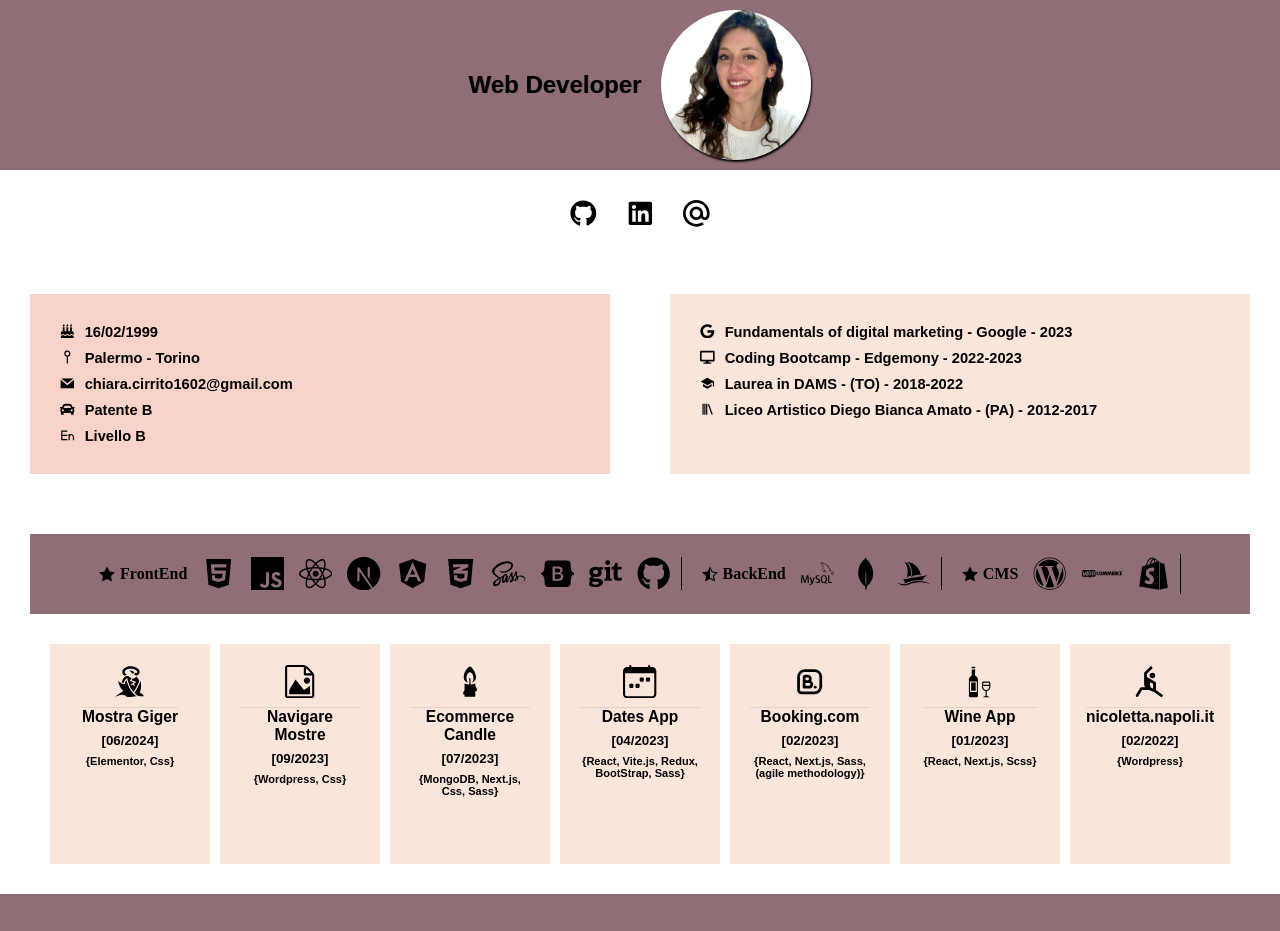
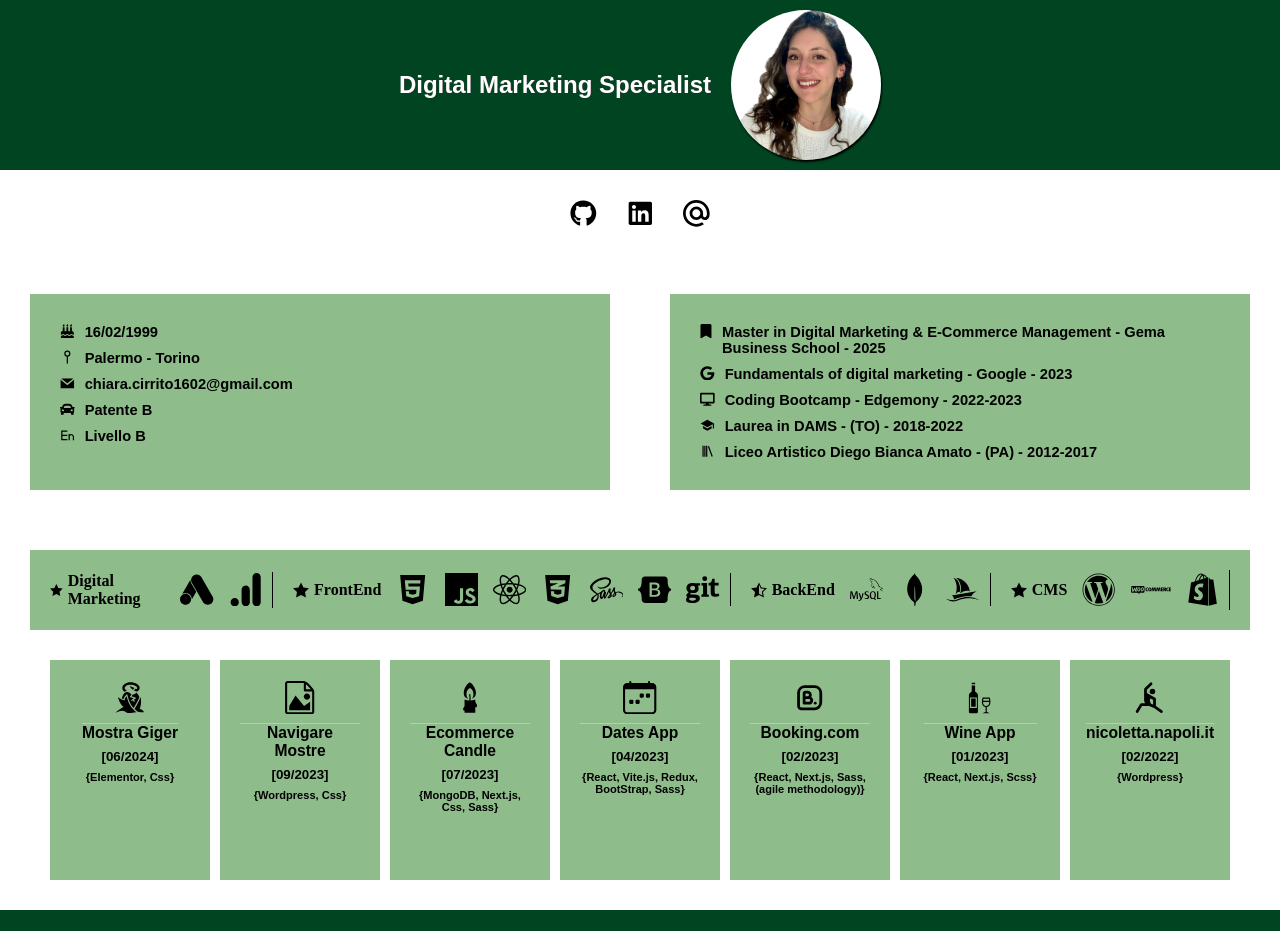
Before and after one commit to chiacirrito/portfolio, a Next.js app: page / in a window 1280 px wide. Shown: the top 931 px of the page. Built offline with nearby package versions, Linux system fonts and the light colour scheme; a web font is replaced by a local one.

Commit message:
non ricordo

```diff
--- a/src/components/data/index.module.scss
+++ b/src/components/data/index.module.scss
@@ -3,7 +3,7 @@
 .Data {
   margin: 30px;
   padding: 30px;
-  background-color: #f2b9aca1;
+  background-color: #8fbc8b;
   font-family: "Ysabeau", sans-serif;
   font-weight: bold;
 
--- a/src/components/footer/index.module.scss
+++ b/src/components/footer/index.module.scss
@@ -3,8 +3,8 @@
 .Footer {
   height: 100px;
   width: 100%;
-  background-color: #8f6e76;
-  color: black;
+  background-color: #014421;
+  color: white;
   display: flex;
   justify-content: center;
   align-items: center;
--- a/src/components/hero/Hero.jsx
+++ b/src/components/hero/Hero.jsx
@@ -6,7 +6,7 @@ const Hero = ({ dati }) => {
 
   return (
     <div className={styles.Hero}>
-      <h2>Web Developer</h2>
+      <h2>Digital Marketing Specialist</h2>
       <Image
         src="/foto.jpg"
         alt="foto profilo"
--- a/src/components/hero/index.module.scss
+++ b/src/components/hero/index.module.scss
@@ -3,8 +3,8 @@
 .Hero {
   width: 100%;
   padding: 10px;
-  background-color: #8f6e76;
-  color: black;
+  background-color: #014421;
+  color: white;
   display: flex;
   justify-content: center;
   align-items: center;
--- a/src/components/projects/index.module.scss
+++ b/src/components/projects/index.module.scss
@@ -11,7 +11,7 @@
   }
 
   .div {
-    background-color: #f8dccfbc;
+    background-color: #8fbc8b;
     color: black;
     display: flex;
     flex-direction: column;
@@ -33,7 +33,7 @@
     }
   }
   .div:hover {
-    background-color: #d5a49992;
+    background-color: #014d26;
     cursor: pointer;
   }
 }
--- a/src/components/school/School.jsx
+++ b/src/components/school/School.jsx
@@ -1,6 +1,6 @@
 import { SchoolList } from "@/mocks/school";
 import { MdSchool } from "react-icons/md";
-import { FaDesktop, FaGoogle } from "react-icons/fa";
+import { FaDesktop, FaGoogle, FaBookmark } from "react-icons/fa";
 import { BiLibrary } from "react-icons/bi";
 import styles from "./index.module.scss";
 
@@ -10,6 +10,10 @@ const Schools = () => {
       <div className={styles.div}>
         {SchoolList.map((school) => (
           <ul className={styles.ul}>
+            <li>
+              <FaBookmark />
+              {school.master}
+            </li>
             <li>
               <FaGoogle />
               {school.corso}
--- a/src/components/school/index.module.scss
+++ b/src/components/school/index.module.scss
@@ -1,7 +1,7 @@
 @import url("https://fonts.googleapis.com/css2?family=Playfair+Display:ital@1&family=Ysabeau:wght@100&display=swap");
 
 .Schools {
-  background-color: #f8dccfbc;
+  background-color: #8fbc8b;
   color: black;
   margin: 30px;
   padding: 30px;
--- a/src/components/skillsTech/SkillsTech.jsx
+++ b/src/components/skillsTech/SkillsTech.jsx
@@ -2,26 +2,23 @@ import {
   FaReact,
   FaCss3Alt,
   FaHtml5,
-  FaAngular,
   FaWordpress,
   FaSass,
   FaShopify,
   FaGit,
-  FaGithub,
 } from "react-icons/fa";
 import {
-  SiRedux,
   SiBootstrap,
   SiWoocommerce,
   SiJavascript,
-  SiVite,
   SiNextdotjs,
   SiMysql,
   SiMongodb,
   SiPhpmyadmin,
+  SiGoogleads,
+  SiGoogleanalytics,
 } from "react-icons/si";
 import { ImStarFull, ImStarHalf } from "react-icons/im";
-import { TbBrandReactNative } from "react-icons/tb";
 
 import styles from "./index.module.scss";
 
@@ -29,6 +26,18 @@ const SkillsTech = () => {
   return (
     <div className={styles.Skills}>
       <div className={styles.div}>
+        <ul>
+          <p>
+            <ImStarFull />
+            Digital Marketing
+          </p>
+          <li>
+            <SiGoogleads />
+          </li>
+          <li>
+            <SiGoogleanalytics />
+          </li>
+        </ul>
         <ul>
           <p>
             <ImStarFull />
@@ -44,12 +53,6 @@ const SkillsTech = () => {
             <FaReact />
           </li>
           <li>
-            <SiNextdotjs />
-          </li>
-          <li>
-            <FaAngular />
-          </li>
-          <li>
             <FaCss3Alt />
           </li>
           <li>
@@ -60,9 +63,6 @@ const SkillsTech = () => {
           </li>
           <li>
             <FaGit />
-          </li>
-          <li>
-            <FaGithub />
           </li>
         </ul>
         <ul>
--- a/src/components/skillsTech/index.module.scss
+++ b/src/components/skillsTech/index.module.scss
@@ -4,7 +4,7 @@
   justify-content: center;
   margin: 30px;
   padding: 20px;
-  background-color: #8f6e76;
+  background-color: #8fbc8b;
   color: black;
 
   .div {
--- a/src/mocks/school.js
+++ b/src/mocks/school.js
@@ -1,6 +1,8 @@
 export const SchoolList = [
   {
     id: 1,
+    master:
+      "Master in Digital Marketing & E-Commerce Management - Gema Business School - 2025",
     corso: "Fundamentals of digital marketing - Google - 2023",
     edge: "Coding Bootcamp - Edgemony - 2022-2023",
     uni: "Laurea in DAMS - (TO) - 2018-2022",
```
